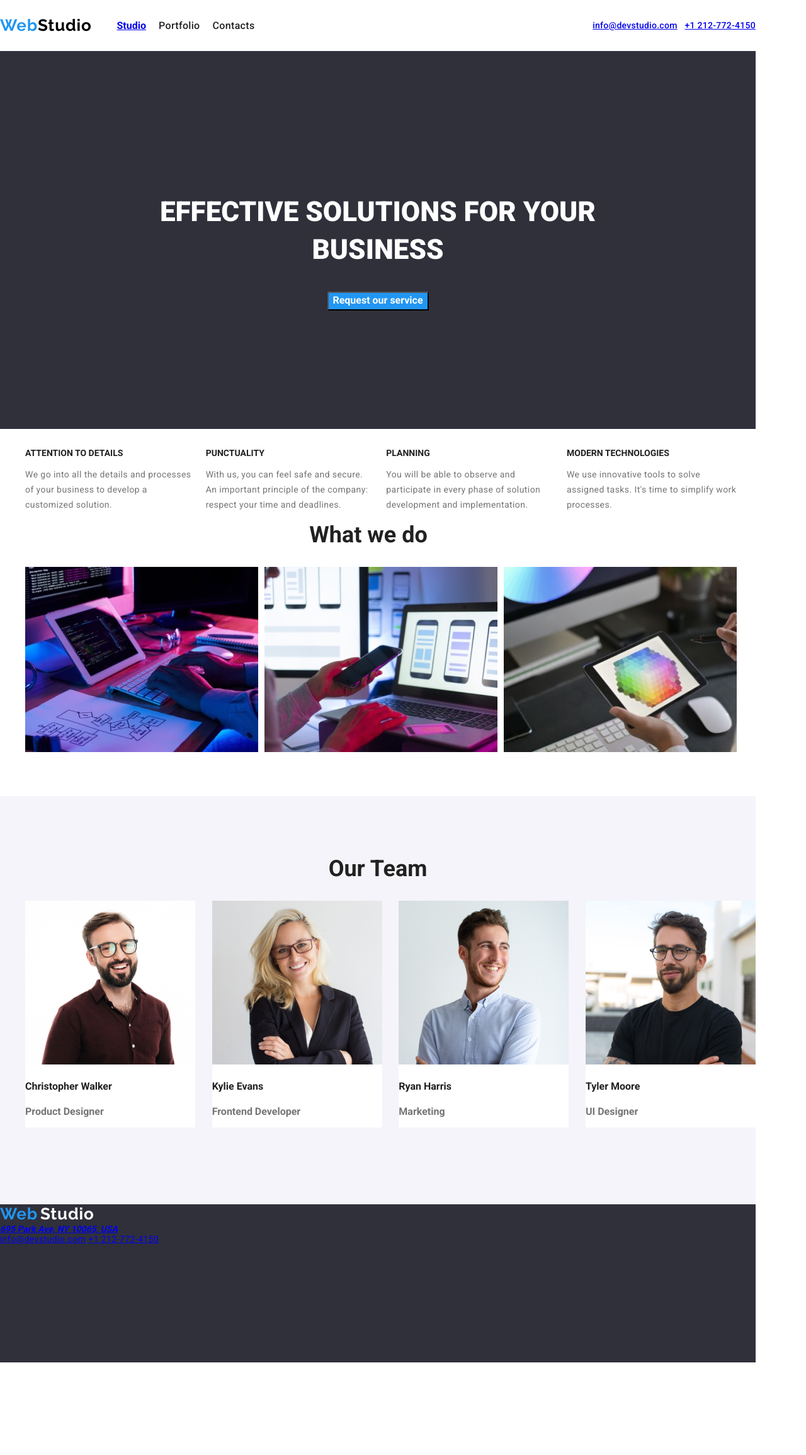
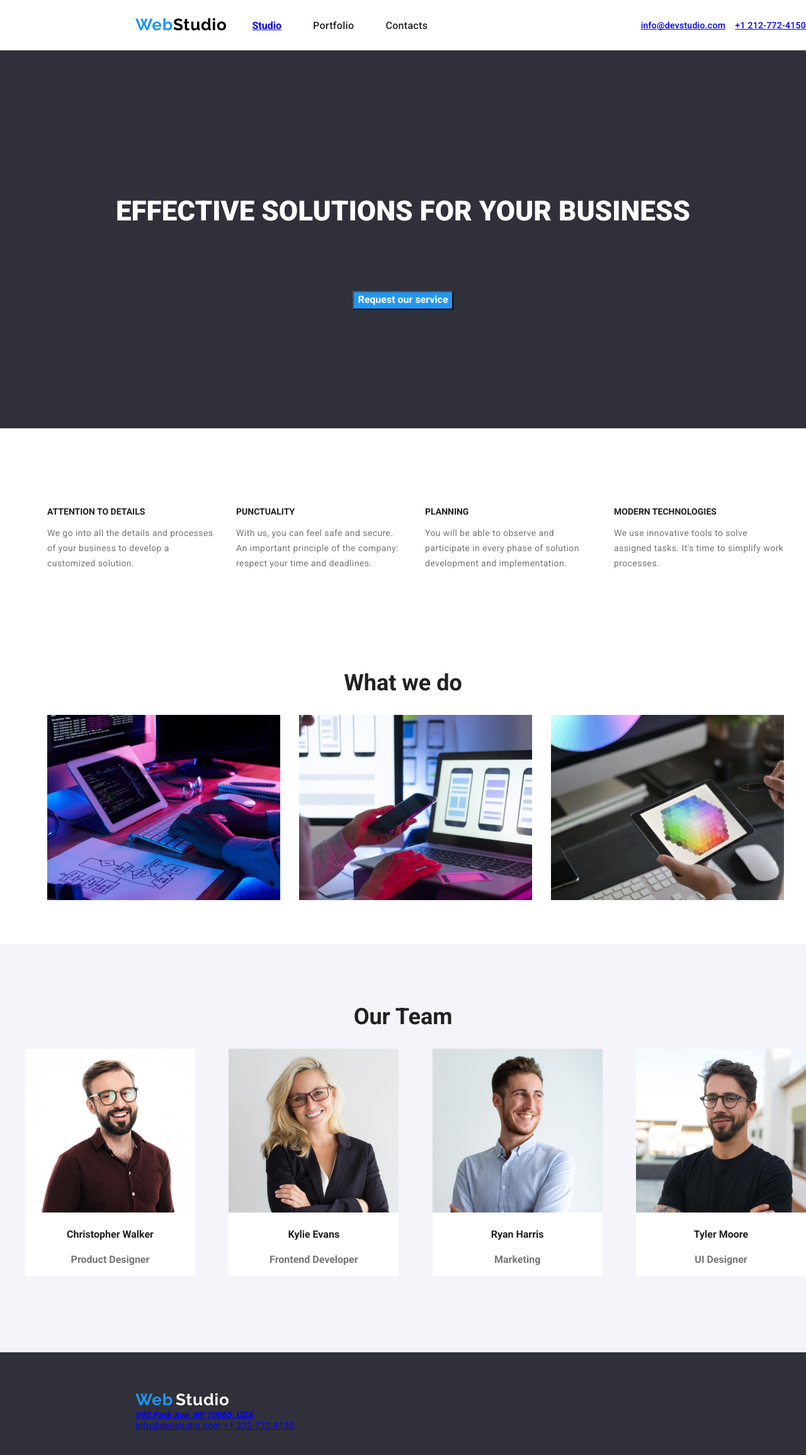
Before and after one commit to elisabeta-d/goit-markup-hw-03, a plain HTML site: page index.html in a window 1280 px wide. Shown: the whole page at 63% size. Before the commit the page ends 2163 px from the top, so only its background shows below. Drawn offline with nearby package versions, Linux system fonts and the light colour scheme.

Commit message:
Border bottom added

```diff
--- a/css/styles.css
+++ b/css/styles.css
@@ -5,24 +5,22 @@
     --title-color: #212121;
     --paragraph-color: #757575;
     --background-color: #EEEEEE;
+}
 
-
-}
 body {
     font-family: "Roboto", sans-serif;
     font-weight: 700;
     background-color: #FFFFFF;
     color: var(--title-color);
-    width: 100%;
 }
+
 /* Header-section */
 
 .header {
     background-color: #FFFFFF;
     display: flex;
-    width: 1200px;
     height: 80px;
-    margin-bottom: 1px;
+    border-bottom: 1px solid #ECECEC;
 }
 
 .nav-container {
@@ -36,12 +34,12 @@ body {
 .nav-container ul {
     display: flex;
     justify-content: space-between;
-    width: 259px;
     height: 16px;
     top: 32px;
     left: 453px;
+    gap: 50px;
+}
 
-}
 .navigation {
     display: flex;
     flex-direction: row;
@@ -87,6 +85,7 @@ li {
     font-weight: 700;
     line-height: 31px;
     letter-spacing: 0.03em;
+    margin-left: 215px;
 }
 .site-name2 {
     color: #000000;
@@ -96,6 +95,7 @@ li {
     line-height: 31px;
     letter-spacing: 0.03em;
 }
+
 .contacts {
     display: inline-flex;
     text-decoration: none;
@@ -118,11 +118,8 @@ li {
 .content-section {
     background-color: #2F303A;
     color: #FFFFFF;
-    width: 1600px;
     height: 600px;
     top: 80px;
-    width: 100%;
-    max-width: 1200px;
     margin: auto;
 }
 .content-section-container {
@@ -139,18 +136,16 @@ li {
     text-align: center;
     font-size: 40px;
     margin-bottom: 50px;
-    width: 600px;
-
 }
 
 .main {
-    width: 1200px;
     top: 174px;
     left: 215px;
     border: 1px;
+    justify-content: center;
 }
+
 .title  {
-    width: 696px;
     height: 120px;
     top: 280px;
     left: 452px;
@@ -165,7 +160,6 @@ li {
     color: #FFFFFF;
     background-color: var(--hover-color);
     cursor: pointer;
-    width: 161px;
     height: 30px;
     top: 440px;
     left: 720px;
@@ -174,7 +168,6 @@ li {
     font-weight: 700;
     font-size: 16px;
     letter-spacing: 6%;
-
 }
 .button-request:hover {
     background-color: var(--button-request-color);
@@ -182,9 +175,10 @@ li {
 }
 
 .about-us {
-    width: 1170px;
-    height: 101px;
-    top: 774px;
+    display: flex;
+    padding-top: 94px;
+    padding-bottom: 94px;
+    justify-content: center;
 }
 .about-us h3 {
     color: var(--title-color);
@@ -203,20 +197,19 @@ li {
     width: 270px;
     height: 75px;
     top: 800px;
-
 }
-
 .about-us ul {
     display: flex;
     align-items: center;
     justify-content: space-between;
+    gap: 30px;
 }
 
 .what-we-do {
-    width: 1170px;
     height: 386px;
     top: 969px;
     left: 215px;
+    padding-bottom: 94px;
 }
 .what-we-do h2 {
     color: var(--title-color);
@@ -227,20 +220,17 @@ li {
 }
 .what-we-do ul {
     display: flex;
-    align-items: center;
-    justify-content: space-between;
+    gap: 30px;
+    justify-content: center;
 }
 
 .our-team {
     background-color: #F5F4FA;
-    width: 1170px;
     height: 368px;
     margin-top: 50px;
-    width: 1200px;
     height: 648px;
     top: 1449px;
 }
-
 .our-team ul {
     display: flex;
     align-items: center;
@@ -262,6 +252,7 @@ li {
     font-size: 16px;
     line-height: 18.75px;
     letter-spacing: 3%;
+    text-align: center;
 }
 
 .our-team p {
@@ -269,6 +260,7 @@ li {
     font-size: 16px;
     line-height: 18.75px;
     letter-spacing: 3%;
+    text-align: center;
 }
 
 /* Portfolio-section */
@@ -285,7 +277,6 @@ li {
     padding: 0px;
     gap: 8px;
     display: flex;
-    width: 1200px;
     align-items: center;
     justify-content: center;
 }
@@ -294,12 +285,10 @@ li {
     color: var(--title-color);
     cursor: pointer;
     font: Roboto;
-    width: 500;
     size: 16px;
     line-height: 26px;
     letter-spacing: 0,03em;
     text-align: center;
-    width: 120px;
     top: 174px;
     left: 542px;
     border-radius: 4px;
@@ -313,9 +302,6 @@ li {
     background: var(--hover-color);
     color: #FFFFFF;
 }
-.main-section {
-    width: 1200px;
-}
 
 .container-portfolio {
     padding-bottom: 94px;
@@ -327,6 +313,7 @@ li {
     padding: 0px;
     margin-left: -30px;
     margin-top: -30px;
+    justify-content: center;
 }
 .container-portfolio li {
     margin-left: 30px;
@@ -336,7 +323,6 @@ li {
 }
 
 .container-portfolio img {
-    width: 370px;
     height: 294px;
 }
 .container-portfolio h2 {
@@ -345,6 +331,7 @@ li {
     font-weight: 700;
     line-height: 36px;
     letter-spacing: 1,8px;
+    margin-left: 24px;
 }
 .container-portfolio p {
     color: var(--paragraph-color);
@@ -352,6 +339,7 @@ li {
     font-weight: 400;
     line-height: 30px;
     letter-spacing: 3%;
+    margin-left: 24px;
 }
 
 .first-card {
@@ -408,9 +396,10 @@ li {
 
 .footer {
     background-color: #2F303A;
-    width: 1200px;
     height: 251px;
     top: 2097px;
+    padding-top: 60px;
+    padding-bottom: 60px;
 }
 
 .address {
@@ -418,6 +407,7 @@ li {
     font-size: 14px;
     line-height: 16.41px;
     letter-spacing: 3%;
+    margin-left: 215px;
 }
 .contacts-footer {
     text-decoration: none;
@@ -428,6 +418,7 @@ li {
     line-height: 16px;
     letter-spacing: 0.03em;
     text-align: left;
+    margin-left: 215px;
 
 }
 
@@ -439,6 +430,7 @@ li {
     line-height: 31px;
     letter-spacing: 0.03em;
     text-align: left;
+    margin-left: 215px;
 
 }
 .logo2 {
```
